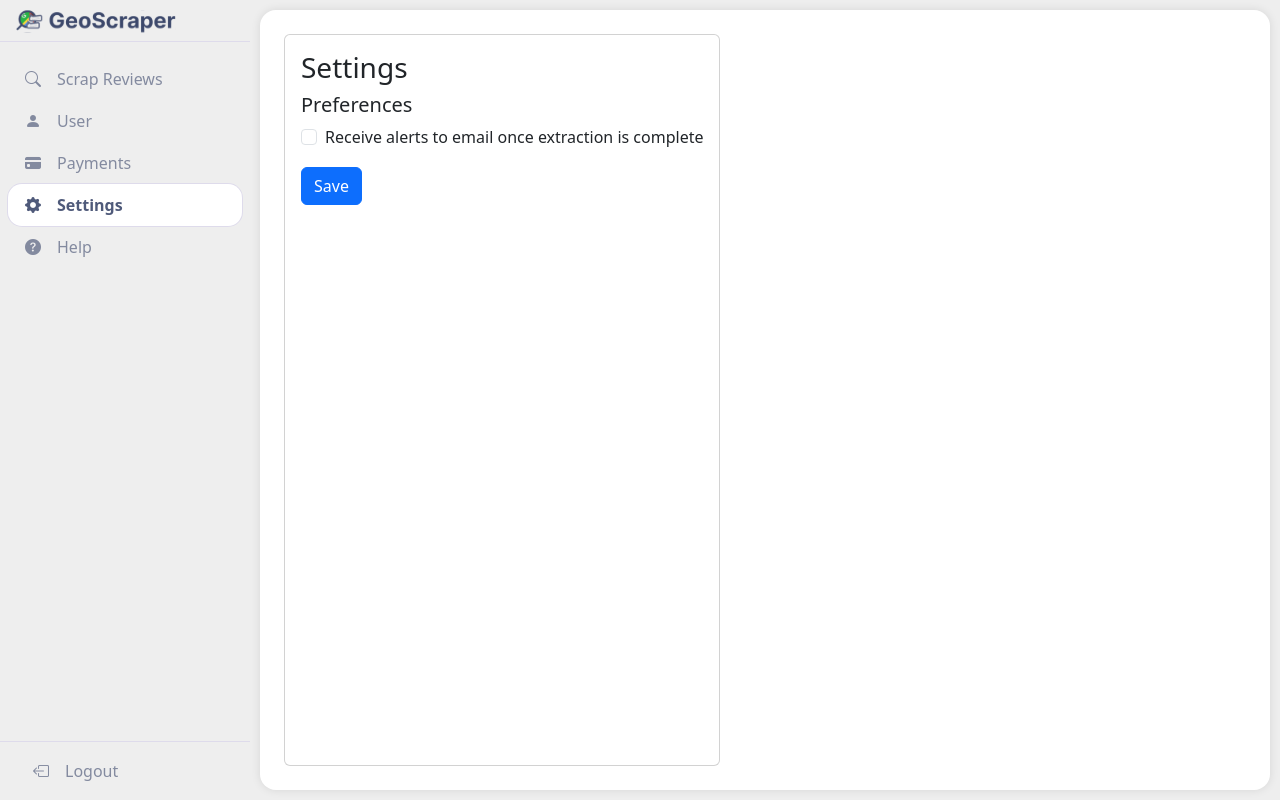
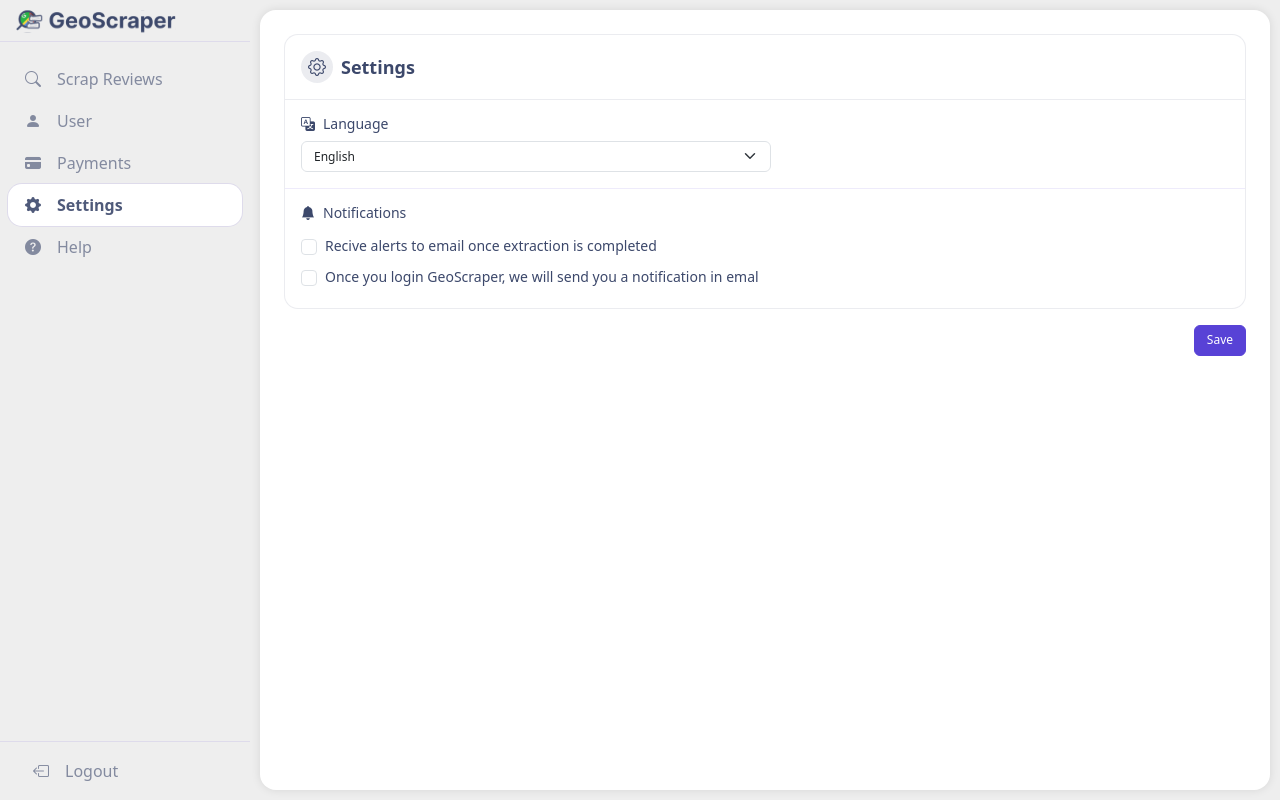
Before and after one commit to shakhrillo/m_main, a React (Vite) app in the folder SELENIUM_NODEJS/client/: page /settings in a window 1280 px wide. Built offline with nearby package versions, Linux system fonts and the light colour scheme; no server answers; sample sign-in values are in the browser's storage.

Commit message:
Settings page changes

```diff
--- a/SELENIUM_NODEJS/client/src/index.scss
+++ b/SELENIUM_NODEJS/client/src/index.scss
@@ -663,6 +663,11 @@
   &:disabled {
     background-color: var(--primary-5);
   }
+
+  &:focus {
+    box-shadow: none;
+    border-color: var(--primary-20);
+  }
 }
 
 .geo-btn-white {
@@ -785,6 +790,17 @@
     color: var(--danger);
     background-color: var(--danger-10);
     border-color: var(--danger-40);
+  }
+}
+
+.geo-checkbox {
+  &:checked {
+    background-color: var(--indigo);
+    border-color: var(--indigo);
+  }
+  &:focus {
+    box-shadow: none;
+    border-color: var(--primary-20);
   }
 }
 
@@ -1221,6 +1237,94 @@
   }
 }
 
+.settings {
+  width: 100%;
+  &__wrapper {
+    border: 1px solid var(--primary-10);
+    border-radius: 14px;
+    background-color: #fff;
+    display: flex;
+    flex-direction: column;
+    width: 100%;
+    overflow: hidden;
+    align-items: start;
+  }
+
+  &__header {
+    width: 100%;
+    padding: 1rem;
+    display: flex;
+    justify-content: space-between;
+    border-bottom: 1px solid var(--primary-10);
+
+    &__title {
+      display: flex;
+      align-items: center;
+      gap: 0.5rem;
+
+      &__icon {
+        width: 32px;
+        height: 32px;
+        border-radius: 50%;
+        display: flex;
+        align-items: center;
+        justify-content: center;
+        background-color: var(--primary-10);
+        color: var(--primary);
+        font-size: 18px;
+      }
+
+      &__text {
+        font-size: 18px;
+        font-weight: 600;
+        color: var(--primary);
+      }
+    }
+    &__balance {
+      color: var(--primary);
+      display: flex;
+      gap: 0.5rem;
+      padding: 6px 12px;
+      border: 1px solid var(--primary);
+      border-radius: 16px;
+      font-size: 14px;
+      font-weight: 500;
+    }
+  }
+
+  &__body {
+    width: 100%;
+    padding: 1rem;
+    border-bottom: 1px solid var(--indigo-10);
+
+    &:last-child {
+      border-bottom: none;
+    }
+
+    &__title {
+      display: flex;
+      gap: 0.5rem;
+      color: var(--primary);
+      font-weight: 500;
+      font-size: 14px;
+    }
+
+    &__wrapper {
+      align-items: center;
+      height: 31px;
+      max-width: 470px;
+      display: flex;
+      gap: 0.5rem;
+    }
+  }
+  &__save {
+    display: flex;
+    width: 100%;
+    justify-content: end;
+    margin-top: 16px;
+  }
+}
+
 @import "./styles/card";
 @import "./styles/table";
 @import "./styles/form";
--- a/SELENIUM_NODEJS/client/src/pages/Settings.tsx
+++ b/SELENIUM_NODEJS/client/src/pages/Settings.tsx
@@ -1,21 +1,80 @@
-import React from "react"
+import React, { useState } from "react"
 import { useFirebase } from "../contexts/FirebaseProvider"
 
 const Settings: React.FC = () => {
   const { user } = useFirebase()
 
+  const [language, setLanguage] = useState("en")
+  const [notIsCompleted, setNotIsComplated] = useState(false)
+  const [notOnLogin, setNotOnLogin] = useState(false)
+
   return (
-    <div className="card">
-      <div className="card-body">
-        <h3 className="card-title">Settings</h3>
-        <h5>Preferences</h5>
-        <div className="form-check">
-          <input className="form-check-input" type="checkbox" value="" />
-          <label className="form-check-label">
-            Receive alerts to email once extraction is complete
-          </label>
+    <div className="settings">
+      <div className="settings__wrapper">
+        <div className="settings__header">
+          <div className="settings__header__title">
+            <div className="settings__header__title__icon">
+              <i className="bi bi-gear"></i>
+            </div>
+            <span className="settings__header__title__text">Settings</span>
+          </div>
         </div>
-        <button className="btn btn-primary mt-3">Save</button>
+        <div className="settings__body">
+          <h6 className="settings__body__title">
+            <i className="bi bi-translate"></i> Language
+          </h6>
+          <div className="settings__body__wrapper">
+            <select
+              value={language}
+              onChange={e => setLanguage(e.target.value)}
+              className="form-select geo-input"
+              name="language-select"
+              id="languageSelect"
+            >
+              <option value="en">English</option>
+              <option value="ru">Russian</option>
+              <option value="ge">German</option>
+            </select>
+          </div>
+        </div>
+        <div className="settings__body">
+          <h6 className="settings__body__title">
+            <i className="bi bi-bell-fill"></i> Notifications
+          </h6>
+          <div className="settings__body__wrapper">
+            <input
+              className="form-check-input geo-checkbox"
+              checked={notIsCompleted}
+              onChange={() => setNotIsComplated(prev => !prev)}
+              type={"checkbox"}
+              id={"emailNotificationCheck"}
+            />
+            <label
+              className="settings__body__title"
+              htmlFor="emailNotificationCheck"
+            >
+              Recive alerts to email once extraction is completed
+            </label>
+          </div>
+          <div className="settings__body__wrapper">
+            <input
+              className="form-check-input geo-checkbox"
+              checked={notOnLogin}
+              onChange={() => setNotOnLogin(prev => !prev)}
+              type={"checkbox"}
+              id={"emailNotificationCheck"}
+            />
+            <label
+              className="settings__body__title"
+              htmlFor="emailNotificationCheck"
+            >
+              Once you login GeoScraper, we will send you a notification in emal
+            </label>
+          </div>
+        </div>
+      </div>
+      <div className="settings__save">
+        <button className="btn geo-btn-primary">Save</button>
       </div>
     </div>
   )
```
